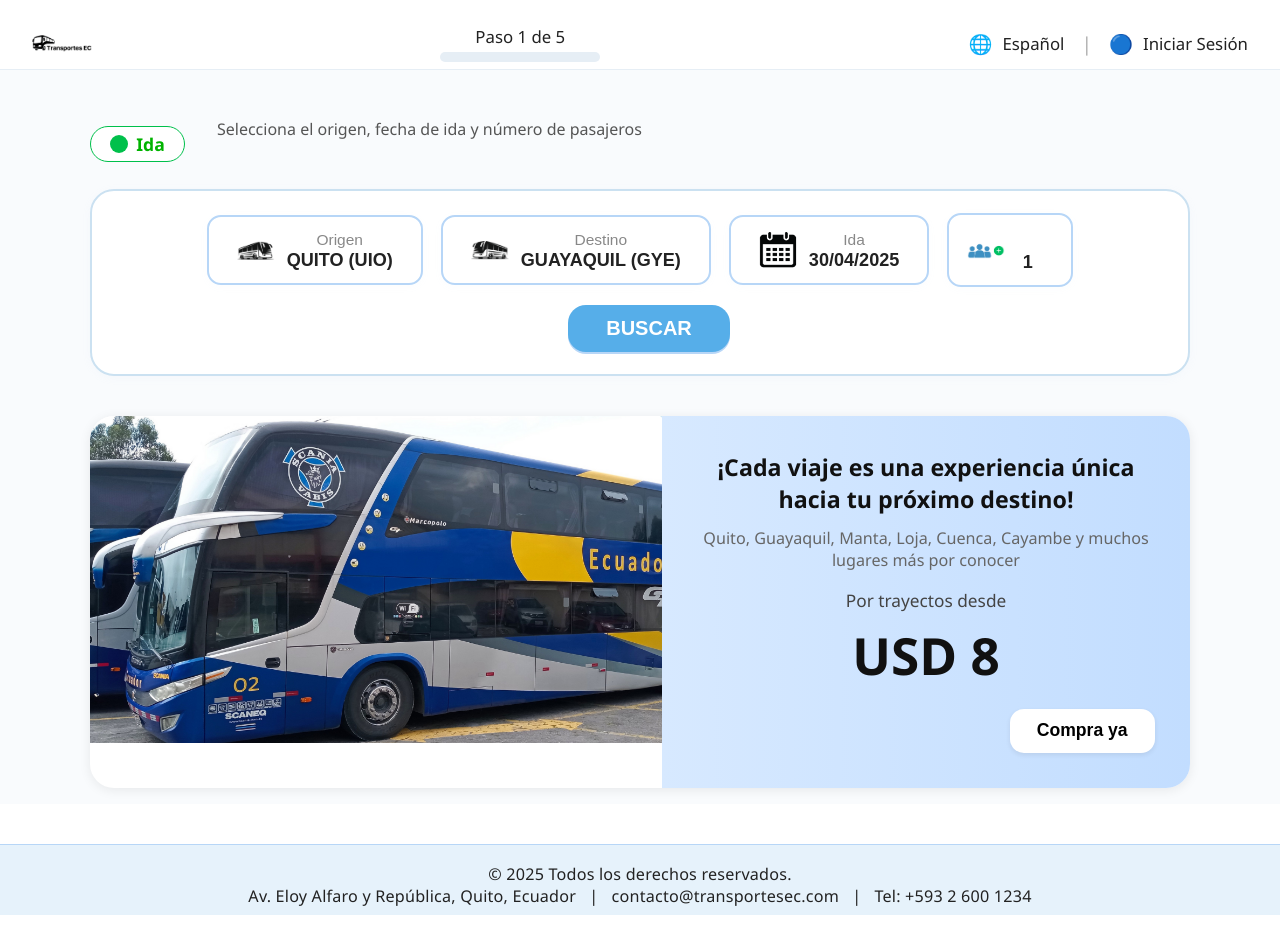
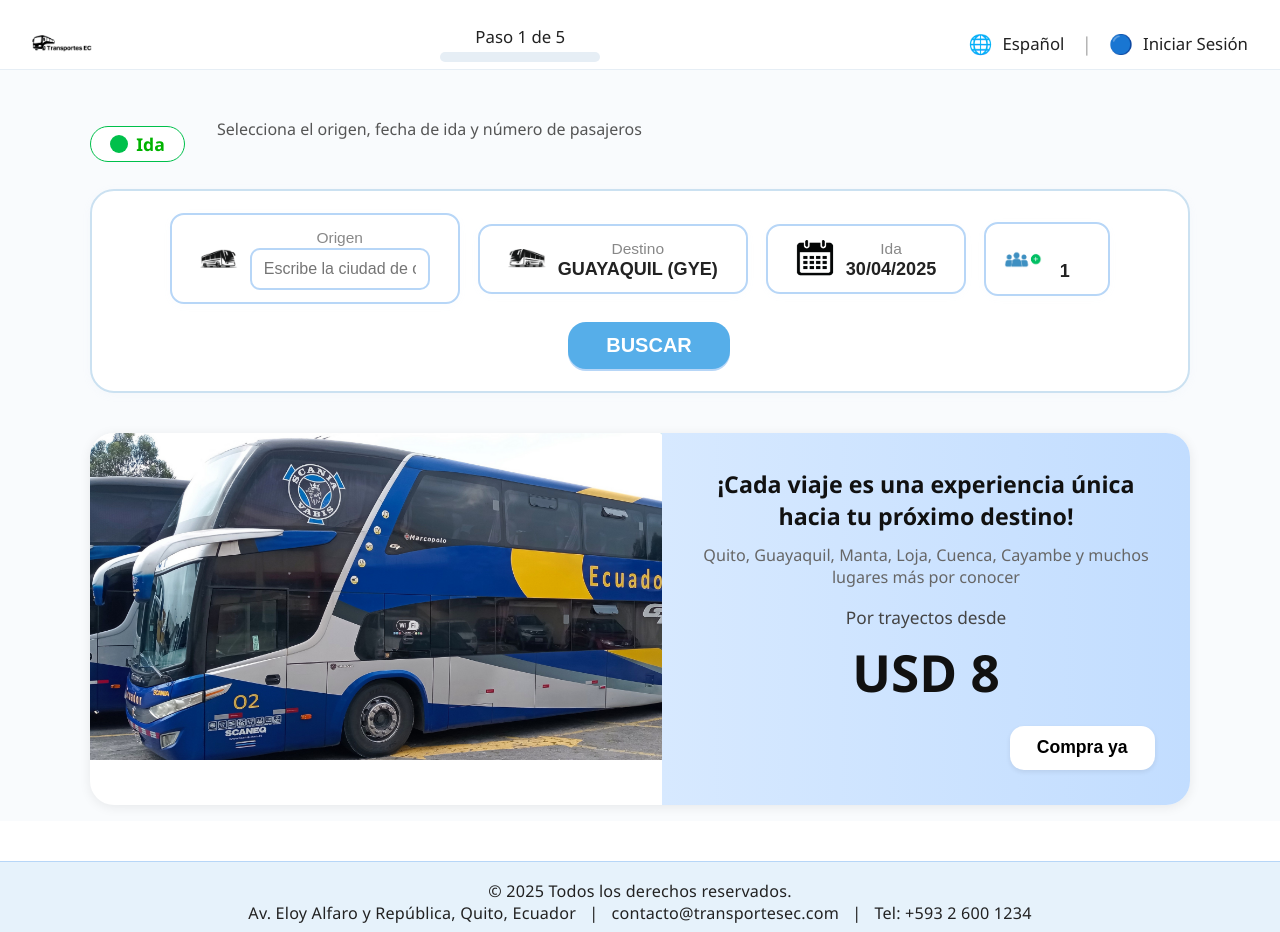
Before and after one commit to Pato677/Proyecto2025A, a React (Create React App) app: page /Inicio in a window 1280 px wide. Built offline with nearby package versions, Linux system fonts and the light colour scheme; data requests are answered from the project's data file.

Commit message:
Add AutocompleteTerminal component and styles; update Inicio to use autocomplete for terminal selection

```diff
--- a/db.json
+++ b/db.json
@@ -33,5 +33,27 @@
       "contrasena": "pa2302",
       "confirmarContrasena": "pa2302"
     }
+  ],
+    "TerminalesInterprovinciales": [
+    { "id": "1", "ciudad": "Quito", "terminales": ["Quitumbe", "Carcelén"] },
+    { "id": "2", "ciudad": "Guayaquil", "terminales": ["Terminal Terrestre de Guayaquil"] },
+    { "id": "3", "ciudad": "Cuenca", "terminales": ["Terminal Terrestre de Cuenca"] },
+    { "id": "4", "ciudad": "Ambato", "terminales": ["Terminal Terrestre de Ambato"] },
+    { "id": "5", "ciudad": "Ibarra", "terminales": ["Terminal Terrestre de Ibarra"] },
+    { "id": "6", "ciudad": "Loja", "terminales": ["Terminal Terrestre de Loja"] },
+    { "id": "7", "ciudad": "Riobamba", "terminales": ["Terminal Terrestre de Riobamba"] },
+    { "id": "8", "ciudad": "Babahoyo", "terminales": ["Terminal Terrestre de Babahoyo"] },
+    { "id": "9", "ciudad": "Manta", "terminales": ["Terminal Terrestre de Manta"] },
+    { "id": "10", "ciudad": "Machala", "terminales": ["Terminal Terrestre de Machala"] },
+    { "id": "11", "ciudad": "Portoviejo", "terminales": ["Terminal Terrestre de Portoviejo"] },
+    { "id": "12", "ciudad": "Santo Domingo", "terminales": ["Terminal Terrestre de Santo Domingo"] },
+    { "id": "13", "ciudad": "Durán", "terminales": ["Terminal Terrestre de Durán"] },
+    { "id": "14", "ciudad": "Atacames", "terminales": ["Terminal Terrestre de Atacames"] },
+    { "id": "15", "ciudad": "Baños", "terminales": ["Terminal Terrestre de Baños"] },
+    { "id": "16", "ciudad": "Coca", "terminales": ["Terminal Terrestre de Coca"] },
+    { "id": "17", "ciudad": "Macas", "terminales": ["Terminal Terrestre de Macas"] },
+    { "id": "18", "ciudad": "Puyo", "terminales": ["Terminal Terrestre de Puyo"] },
+    { "id": "19", "ciudad": "Quevedo", "terminales": ["Terminal Terrestre de Quevedo"] },
+    { "id": "20", "ciudad": "Tulcán", "terminales": ["Terminal Terrestre de Tulcán"] }
   ]
 }
--- /dev/null
+++ b/src/Componentes/AutocompleteTerminal.jsx
@@ -0,0 +1,67 @@
+import React, { useState, useEffect } from 'react';
+import './Estilos/AutocompleteTerminal.css';
+const AutocompleteTerminal = ({ value, onChange }) => {
+  const [input, setInput] = useState(value || '');
+  const [suggestions, setSuggestions] = useState([]);
+  const [allTerminales, setAllTerminales] = useState([]);
+
+  useEffect(() => {
+    // Carga los terminales desde el backend (json-server)
+    fetch('http://localhost:3000/TerminalesInterprovinciales')
+      .then(res => res.json())
+      .then(data => setAllTerminales(data));
+  }, []);
+
+  useEffect(() => {
+    if (input.length === 0) {
+      setSuggestions([]);
+      return;
+    }
+    // Genera una sugerencia por cada terminal de cada ciudad que coincida
+    const filtered = allTerminales
+      .filter(t =>
+        t.ciudad.toLowerCase().includes(input.toLowerCase())
+      )
+      .flatMap(t =>
+        t.terminales.map(terminal => ({
+          ciudad: t.ciudad,
+          terminal
+        }))
+      );
+    setSuggestions(filtered);
+  }, [input, allTerminales]);
+
+  const handleSelect = (ciudad, terminal) => {
+    setInput(`${ciudad} (${terminal})`);
+    setSuggestions([]);
+    if (onChange) onChange(ciudad, terminal);
+  };
+
+  return (
+    <div className="autocomplete-terminal">
+      <input
+        type="text"
+        placeholder="Escribe la ciudad de origen"
+        value={input}
+        onChange={e => setInput(e.target.value)}
+        className="autocomplete-input"
+        autoComplete="off"
+      />
+      {suggestions.length > 0 && (
+        <ul className="autocomplete-listbox">
+          {suggestions.map((s, idx) => (
+            <li
+              key={s.ciudad + s.terminal + idx}
+              className="autocomplete-item"
+              onClick={() => handleSelect(s.ciudad, s.terminal)}
+            >
+              {s.ciudad} ({s.terminal})
+            </li>
+          ))}
+        </ul>
+      )}
+    </div>
+  );
+};
+
+export default AutocompleteTerminal;
--- /dev/null
+++ b/src/Componentes/Estilos/AutocompleteTerminal.css
@@ -0,0 +1,40 @@
+/* Puedes poner esto en tu Inicio.css o un archivo global */
+.autocomplete-terminal {
+  position: relative;
+  width: 180px;
+}
+
+.autocomplete-input {
+  width: 100%;
+  padding: 10px 12px;
+  border: 2px solid #b7d6f7;
+  border-radius: 10px;
+  font-size: 1rem;
+}
+
+.autocomplete-listbox {
+  position: absolute;
+  top: 110%;
+  left: 0;
+  right: 0;
+  background: #fff;
+  border: 1.5px solid #b7d6f7;
+  border-radius: 10px;
+  z-index: 10;
+  max-height: 180px;
+  overflow-y: auto;
+  box-shadow: 0 2px 8px rgba(86, 174, 233, 0.07);
+  margin: 0;
+  padding: 0;
+  list-style: none;
+}
+
+.autocomplete-item {
+  padding: 10px 12px;
+  cursor: pointer;
+  transition: background 0.15s;
+}
+
+.autocomplete-item:hover {
+  background: #e6f4fb;
+}
--- a/src/Componentes/Inicio.jsx
+++ b/src/Componentes/Inicio.jsx
@@ -10,11 +10,13 @@ import BusVuelta from './Imagenes/Busderegreso.png';
 import Calendario from './Imagenes/Calendario.png';
 import Personasicon from './Imagenes/Personasicon.png';
 import RegistroCooperativa from "./RegistroCooperativa";
+import AutocompleteTerminal from './AutocompleteTerminal';
 
 const Inicio = () => {
     const [mostrarLogin, setMostrarLogin] = useState(false);
     const [mostrarRegistro, setMostrarRegistro] = useState(false);
     const [mostrarRegistroCooperativa, setMostrarRegistroCooperativa] = useState(false);
+    const [origen, setOrigen] = useState('');
 
     return (
         <div className="inicio-container">
@@ -41,7 +43,10 @@ const Inicio = () => {
                             <img src={BusIda} alt="Origen" />
                             <div>
                                 <small>Origen</small><br />
-                                <strong>QUITO (UIO)</strong>
+                                <AutocompleteTerminal
+                                value={origen}
+                                onChange={(ciudad, terminal) => setOrigen(`${ciudad} (${terminal})`)}
+                                 />
                             </div>
                         </button>
                         <button className="campo-opcion-btn">
@@ -65,6 +70,7 @@ const Inicio = () => {
                                 <input type="number" min="1" defaultValue={1} className="input-pasajeros" />
                             </div>
                         </div>
+
                         <button className="btn-buscar-estilo">BUSCAR</button>
                     </div>
                 </div>
```
